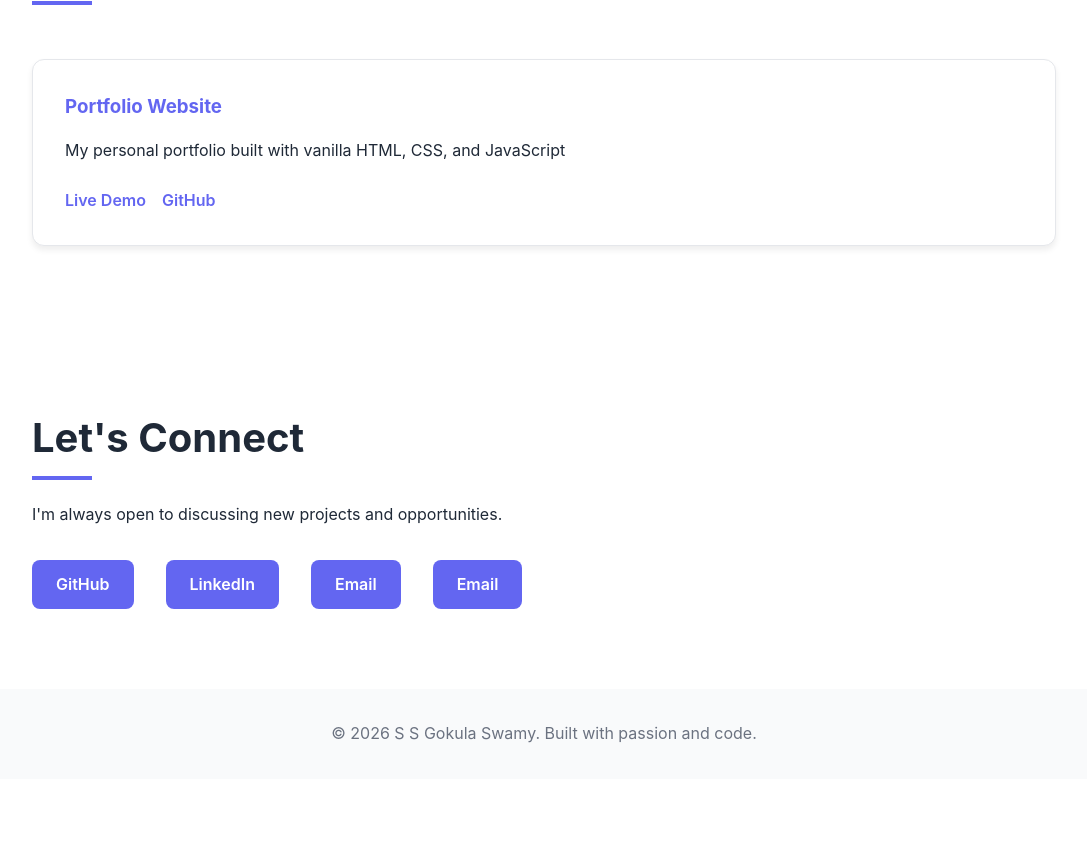
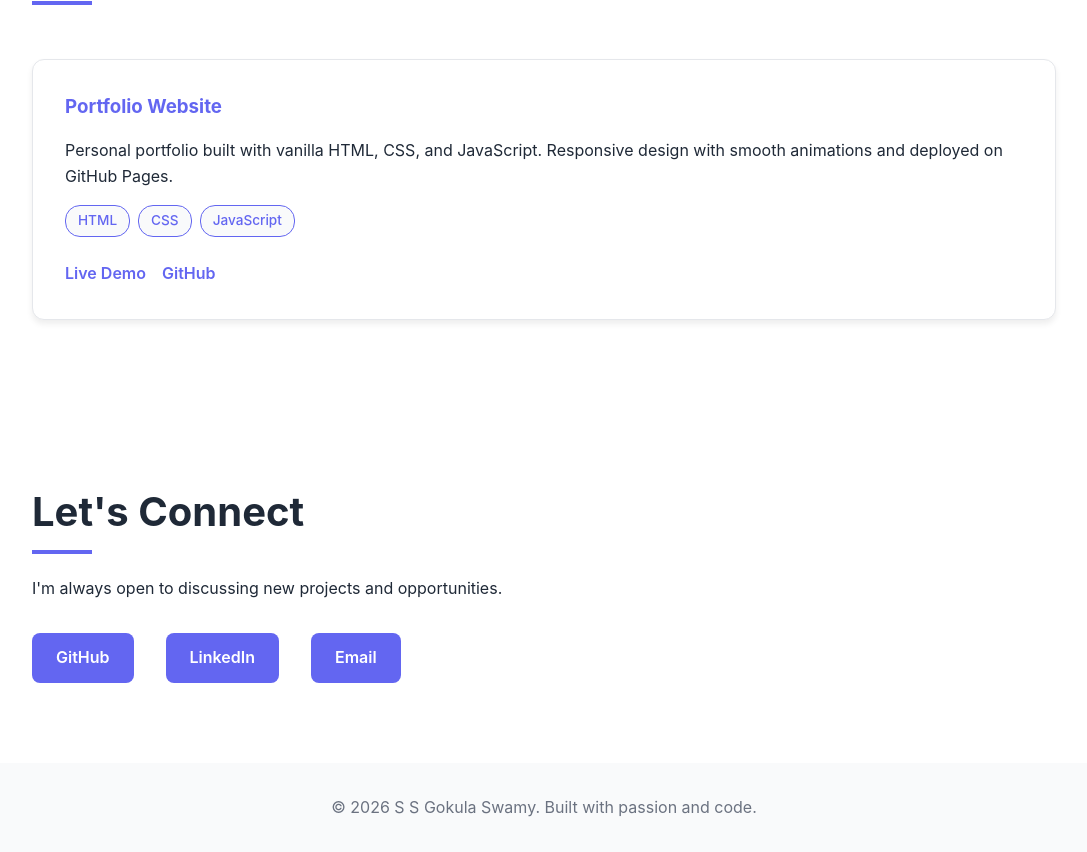
Before and after one commit to Lion4467cat/raikabuilds, a plain HTML site: page index.html in a window 1280 px wide. Shown: the part 1340-2192 px from the top of the page, without its empty margins (96-1183 px from the left). Before the commit the page ends 2119 px from the top, so only its background shows below. Drawn offline with Linux system fonts and the light colour scheme.

Commit message:
Fix: Typo in JavaScript tag, remove college email, add project tags

```diff
--- a/index.html
+++ b/index.html
@@ -49,15 +49,55 @@
        <section id="projects">
         <h2>Projects</h2>
         <div class="project-grid">
+
             <div class="project-card">
                 <h3>Portfolio Website</h3>
-                   <p>My personal portfolio built with vanilla HTML, CSS, and JavaScript</p>
+                <p>Personal portfolio built with vanilla HTML, CSS, and JavaScript. Responsive design with smooth animations and deployed on GitHub Pages.</p>
+                <div class="project-tags">
+                    <span>HTML</span>
+                    <span>CSS</span>
+                    <span>JavaScript</span>
+                </div>
+                <div class="project-links">
+                    <a href="https://lion4467cat.github.io/raikabuilds/" target="_blank">Live Demo</a>
+                    <a href="https://github.com/Lion4467cat/raikabuilds" target="_blank">GitHub</a>
+                </div>
+            </div>
+
+        <!-- Project slots for upcoming builds - uncomment as you complete them -->
+
+        <!--
+        <div class="project-card">
+            <h3>Weather Dashboard</h3>
+            <p>Real-time weather app using OpenWeatherMap API. Features location-based weather, 5-day forecast, and dynamic backgrounds.</p>
+            <div class="project-tags">
+                <span>React</span>
+                <span>API</span>
+                <span>CSS</span>
+            </div>
             <div class="project-links">
                 <a href="#" target="_blank">Live Demo</a>
                 <a href="#" target="_blank">GitHub</a>
             </div>
         </div>
-               <!-- More projects will be added as you build them -->
+        -->
+
+        <!--
+        <div class="project-card">
+            <h3>Task Manager</h3>
+            <p>Full-stack task management app with user authentication, CRUD operations, and real-time updates using WebSockets.</p>
+            <div class="project-tags">
+                <span>React</span>
+                <span>Node.js</span>
+                <span>MongoDB</span>
+            </div>
+            <div class="project-links">
+                <a href="#" target="_blank">Live Demo</a>
+                <a href="#" target="_blank">GitHub</a>
+            </div>
+        </div>
+        -->
+
         </div>
     </section>
 
@@ -66,8 +106,7 @@
         <p>I'm always open to discussing new projects and opportunities.</p>
         <div class="social-links">
             <a href="https://github.com/Lion4467cat" target="_blank">GitHub</a>
-               <a href="www.linkedin.com/in/ssgokulaswamy" target="_blank">LinkedIn</a>
-               <a href="mailto:ssgokula.ai23@bmsce.ac.in">Email</a>
+            <a href="https://www.linkedin.com/in/ssgokulaswamy" target="_blank">LinkedIn</a>
             <a href="mailto:gokulaswamyss@gmail.com">Email</a>
         </div>
     </section>
--- a/style.css
+++ b/style.css
@@ -278,3 +278,21 @@ footer {
         gap: 1rem;
     }
 }
+
+/* Project Tags */
+.project-tags {
+    display: flex;
+    gap: 0.5rem;
+    flex-wrap: wrap;
+    margin-top: 1rem;
+}
+
+.project-tags span {
+    padding: 0.25rem 0.75rem;
+    background: var(--bg-secondary);
+    border: 1px solid var(--primary-color);
+    border-radius: 15px;
+    font-size: 0.85rem;
+    font-weight: 500;
+    color: var(--primary-color);
+}
```
Lines whose indentation alone changed are shown as unchanged.
